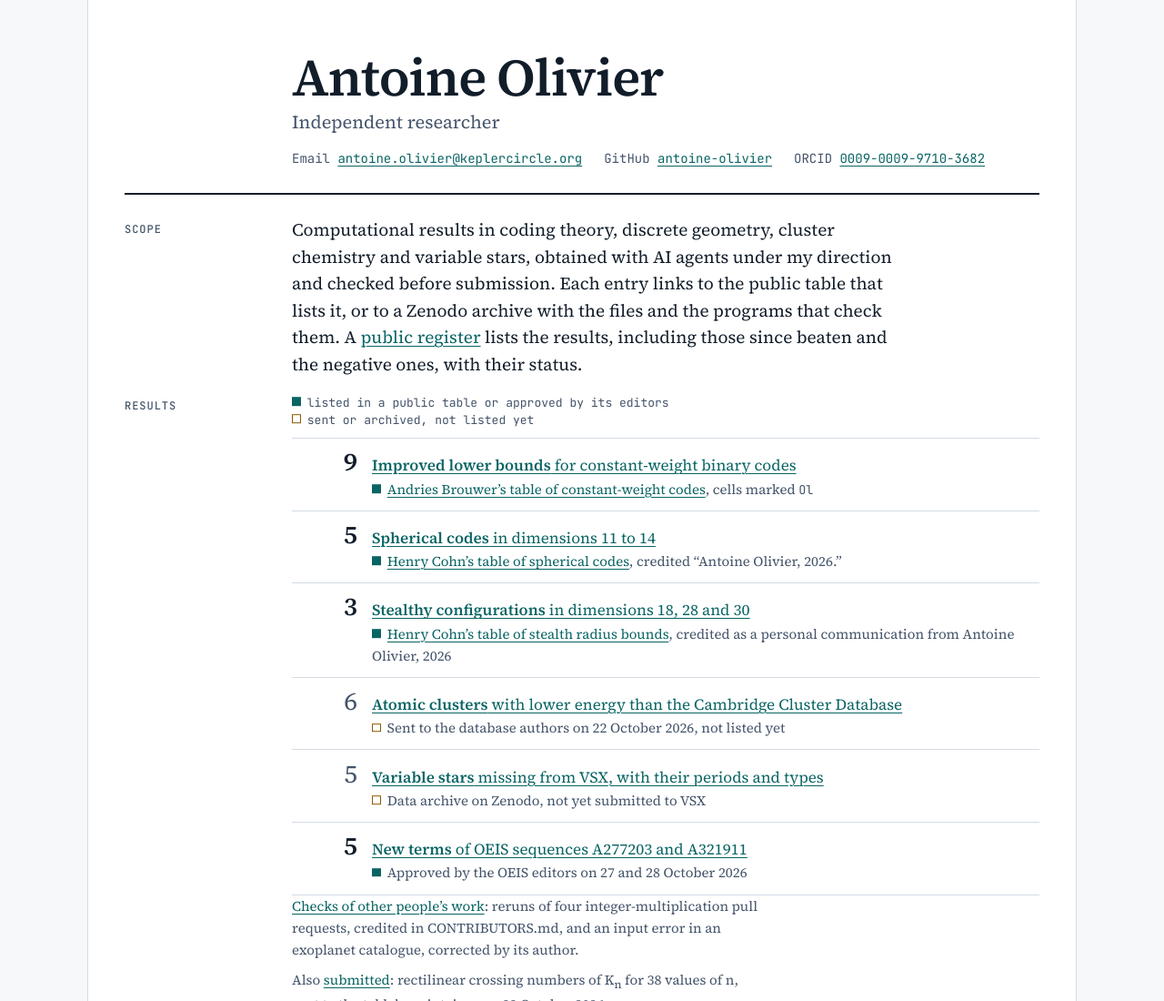
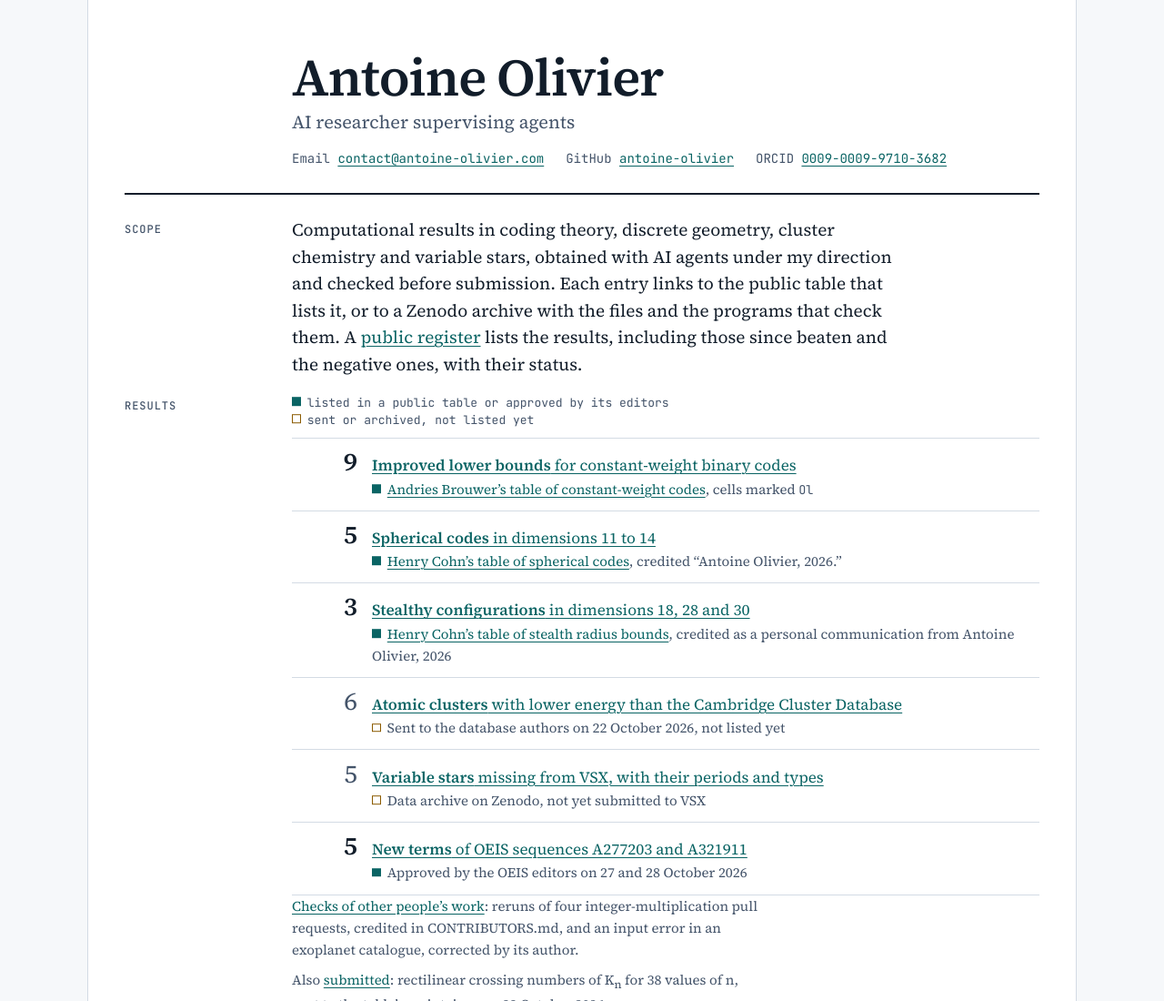
Before and after one commit to antoine-olivier/antoine-olivier.com, a plain HTML site: page index.html in a window 1280 px wide. Shown: the top 1100 px of the page at 91% size. Drawn offline with Linux system fonts and the light colour scheme.

Commit message:
Align role line and contact address with the CV
Co-Authored-By: Claude Sonnet 5.5 <noreply@anthropic.com>

```diff
--- a/index.html
+++ b/index.html
@@ -3,7 +3,7 @@
 <head>
 <meta charset="utf-8">
 <meta name="viewport" content="width=device-width, initial-scale=1">
-<title>Antoine Olivier, independent researcher: verifiable results</title>
+<title>Antoine Olivier, AI researcher supervising agents: verifiable results</title>
 <meta name="description" content="Results by Antoine Olivier in coding theory, discrete geometry, cluster chemistry and variable stars, with public tables, Zenodo data and the role of AI.">
 <style>
   @font-face { font-family: "Source Serif 4"; src: url(fonts/sserif-400.ttf) format("truetype"); font-weight: 400; font-style: normal; font-display: swap; }
@@ -134,10 +134,10 @@
   <header class="mast">
     <div class="who">
       <h1>Antoine Olivier</h1>
-      <p class="role">Independent researcher</p>
+      <p class="role">AI researcher supervising agents</p>
     </div>
     <ul class="contact">
-      <li><span>Email</span> <a href="mailto:antoine.olivier@keplercircle.org">antoine.olivier@keplercircle.org</a></li>
+      <li><span>Email</span> <a href="mailto:contact@antoine-olivier.com">contact@antoine-olivier.com</a></li>
       <li><span>GitHub</span> <a href="https://github.com/antoine-olivier">antoine-olivier</a></li>
       <li><span>ORCID</span> <a href="https://orcid.org/0009-0009-9710-3682">0009-0009-9710-3682</a></li>
     </ul>
```
